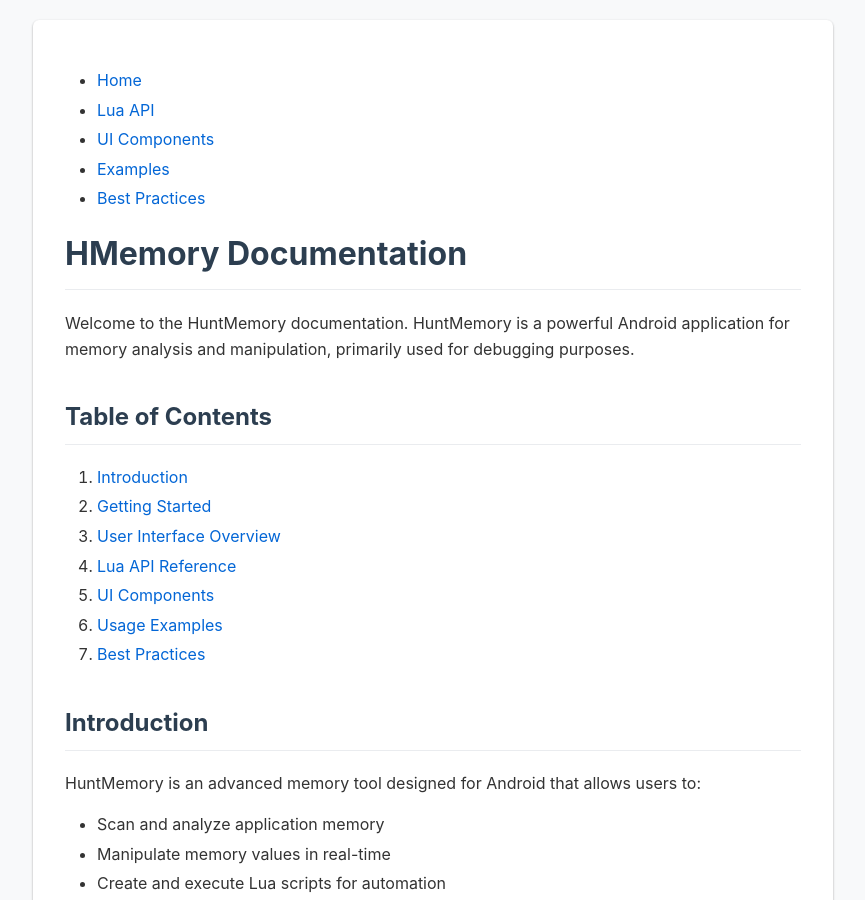
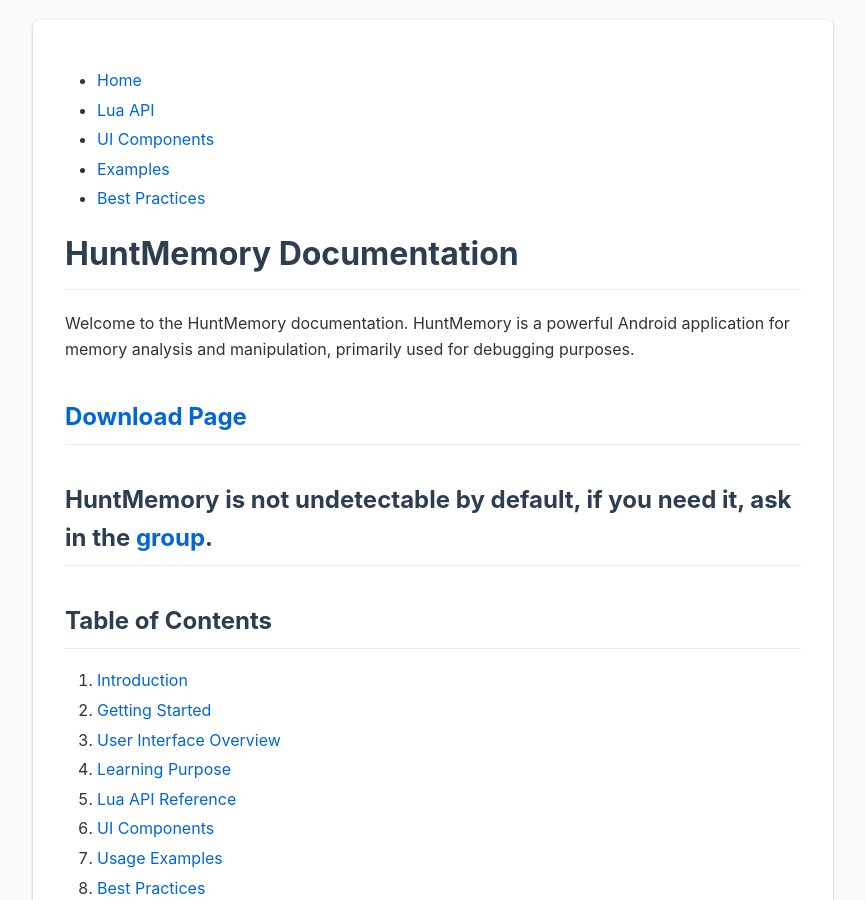
Before and after one commit to Yervant7/HuntMemory, a Jekyll site: the page built from docs/index.md, in a window 1280 px wide and 900 px high. Shown: the whole window, without its empty margins (207-1072 px from the left). Built offline with Jekyll 4.4.1, drawn with Linux system fonts in a browser that asks for light colours; some of the changed text lies outside the part shown.

Commit message:
added esp example and improve doc

```diff
--- a/docs/index.md
+++ b/docs/index.md
@@ -3,19 +3,24 @@ layout: default
 title: Home
 ---
 
-# HMemory Documentation
+# HuntMemory Documentation
 
 Welcome to the HuntMemory documentation. HuntMemory is a powerful Android application for memory analysis and manipulation, primarily used for debugging purposes.
+
+## [Download Page](https://github.com/Yervant7/HuntMemory)
+
+## HuntMemory is not undetectable by default, if you need it, ask in the [group](https://t.me/huntMemory7).
 
 ## Table of Contents
 
 1. [Introduction](#introduction)
 2. [Getting Started](#getting-started)
 3. [User Interface Overview](#user-interface-overview)
-4. [Lua API Reference](/HuntMemory/lua-api)
-5. [UI Components](/HuntMemory/ui-components)
-6. [Usage Examples](/HuntMemory/examples)
-7. [Best Practices](/HuntMemory/best-practices)
+4. [Learning Purpose](#learning-purpose)
+5. [Lua API Reference](/HuntMemory/lua-api)
+6. [UI Components](/HuntMemory/ui-components)
+7. [Usage Examples](/HuntMemory/examples)
+8. [Best Practices](/HuntMemory/best-practices)
 
 ## Introduction
 
@@ -50,3 +55,7 @@ HuntMemory features a tab-based interface with the following main components:
 - **Settings**: Configure memory scanning regions and preferences
 
 Each component is designed to work together seamlessly to provide a complete memory analysis environment.
+
+## Learning purpose
+
+ESP Script [example](https://github.com/Yervant7/HuntMemory/blob/closed/ESP_EXAMPLE.lua)
```
Also changed, not shown: docs/README.md, 1 other file.
